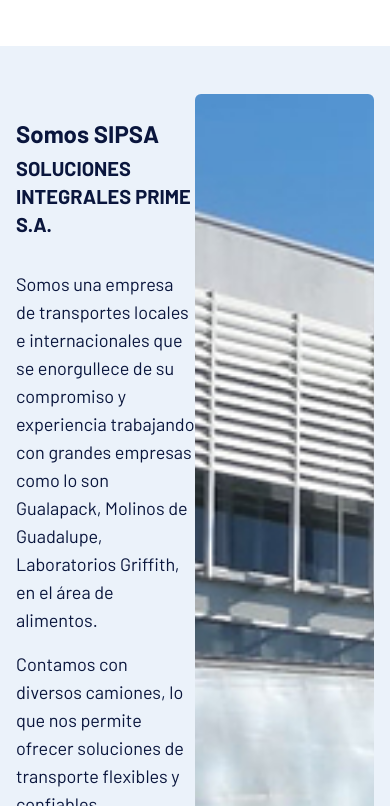
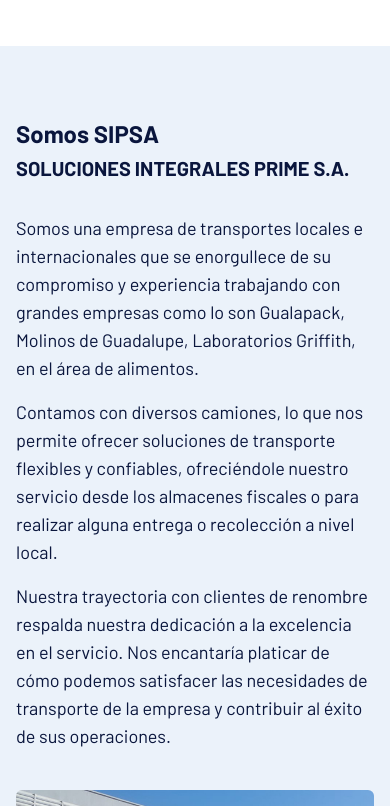
Before and after one commit to mledezma/sipsa, a Next.js app: page / in a window 390 px wide. Shown: the part 3178-3984 px from the top of the page. Built offline with nearby package versions, Linux system fonts and the light colour scheme.

Commit message:
Fixing featured section image display and header functionality.

```diff
--- a/src/components/featured-section.tsx
+++ b/src/components/featured-section.tsx
@@ -30,7 +30,7 @@
   return (
     <section className="text-sipsa-blue bg-sipsa-blue-foreground" id="conozcanos">
       <div className="container mx-auto py-12 md:py-28 px-4">
-        <div className="flex mb-12 md:mb-28">
+        <div className="flex flex-col md:flex-row mb-12 md:mb-28">
           <div className="flex-1 text-left py-6">
             <div className="max-w-[540px]">
               <h2 className="text-2xl md:text-4xl font-semibold mb-1">Somos SIPSA</h2>
--- a/src/components/header.tsx
+++ b/src/components/header.tsx
@@ -21,11 +21,16 @@
     return () => window.removeEventListener("scroll", handleScroll)
   }, [])
 
+  useEffect(() => {
+    setIsMobileMenuOpen(false)
+  }, [pathname])
+
   const scrollToSection = (sectionId: string) => {
     if (pathname === "/") {
       const section = document.getElementById(sectionId)
       if (section) {
         section.scrollIntoView({ behavior: "smooth" })
+        setIsMobileMenuOpen(false)
       }
     } else {
       // If not on home page, navigate to home and then scroll
```
